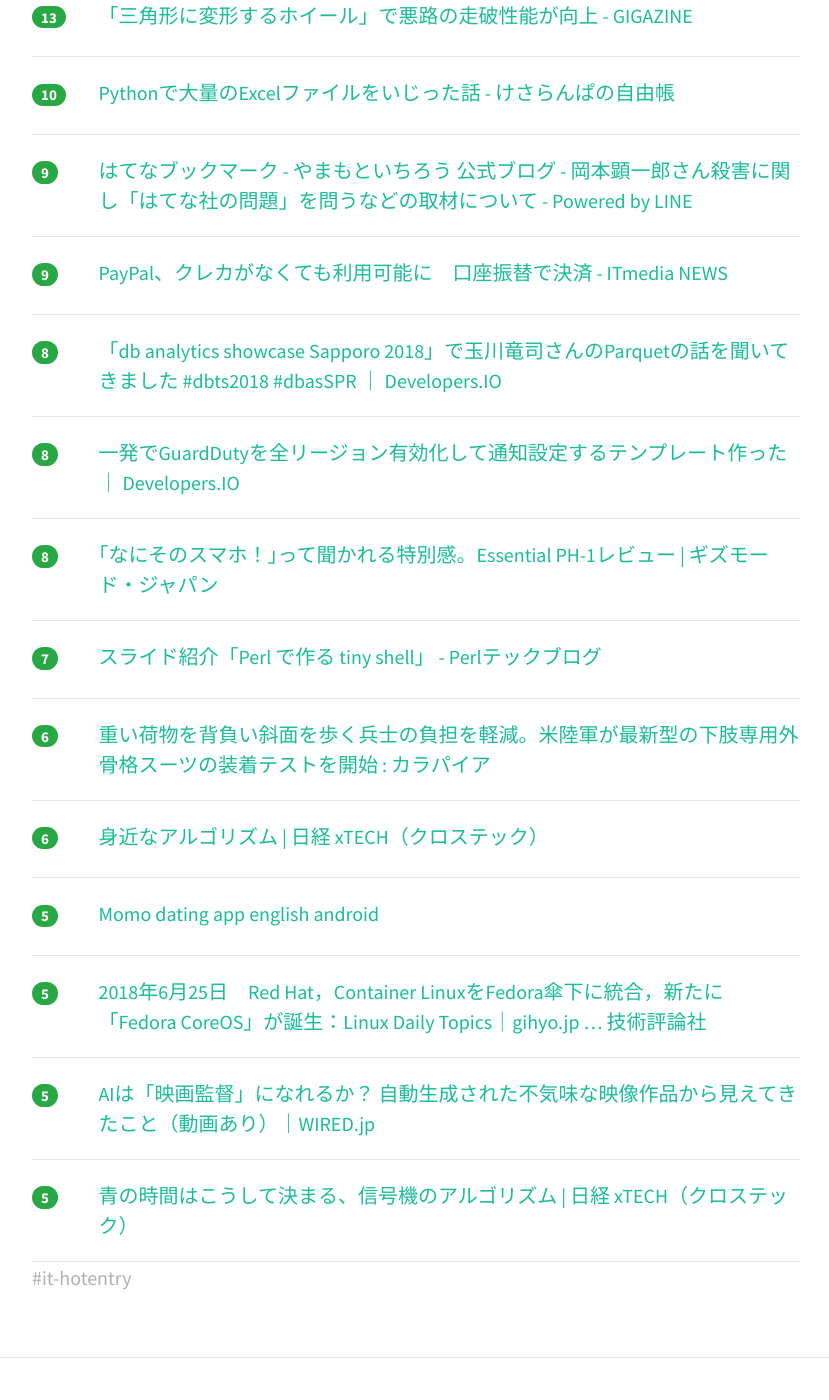
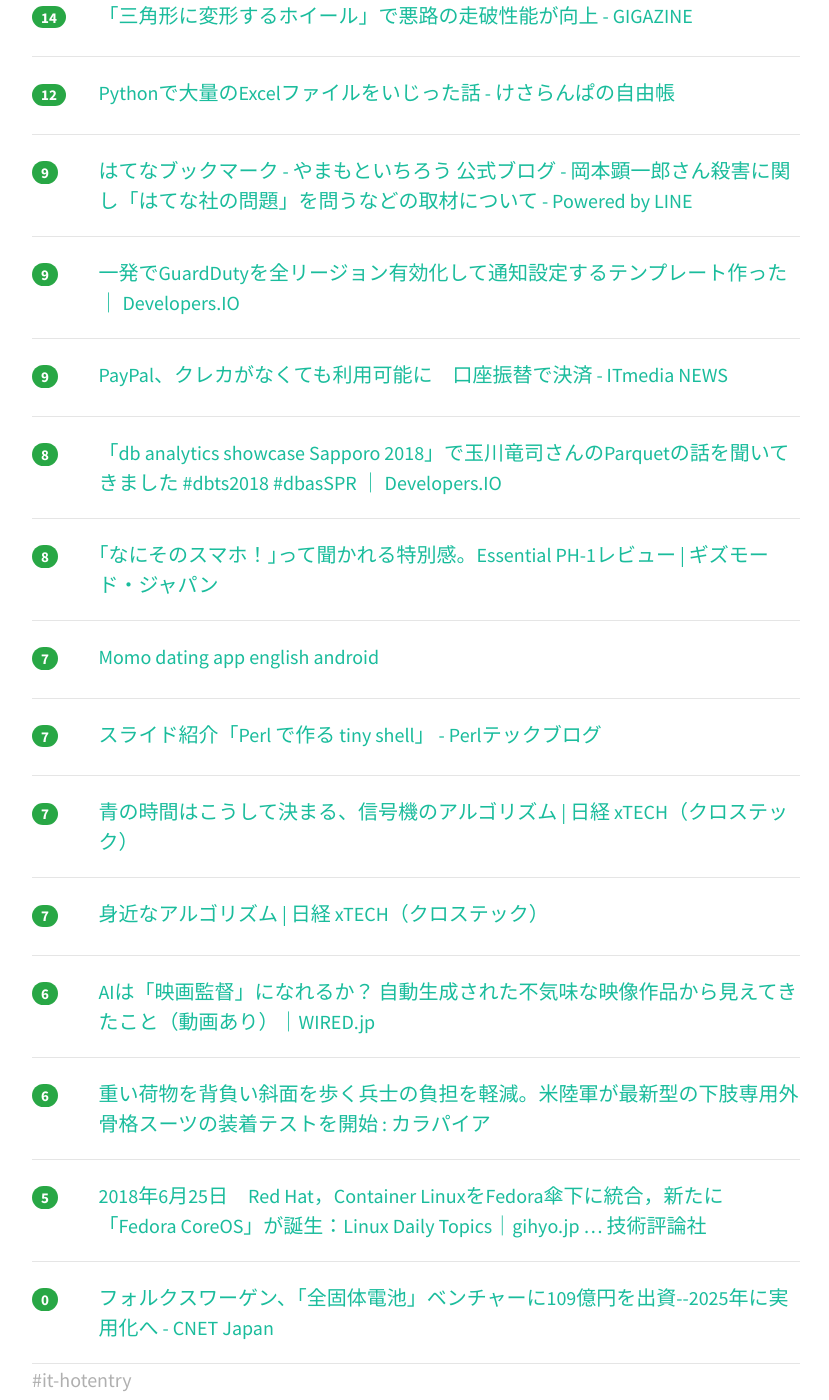
Before and after one commit to yatta47/hatena-matome-site, a Jekyll site: the page built from _posts/2018-06-26-hatena.md, in a window 1280 px wide and 1400 px high, scrolled down 676 px. Shown: the whole window, without its empty margins (224-1053 px from the left). Built offline with Jekyll 4.4.1, drawn with Linux system fonts in a browser that asks for light colours; nearby versions of some CDN libraries; part of the change alters nothing that is shown; some of the changed text lies outside the part shown.

Commit message:
Updated 2018-06-26

```diff
--- a/_posts/2018-06-26-hatena.md
+++ b/_posts/2018-06-26-hatena.md
@@ -1,18 +1,18 @@
 ---
 layout: post
 title:  "2018-06-26 はてぶIT"
-date:   2018-06-26 07:01:42
+date:   2018-06-26 08:01:17
 tags: [it-hotentry]
 ---
-17 件のデータあり
+18 件のデータあり
 
 <hr><div class="row">
-<div class="col-1"><span class="badge badge-pill badge-success h2">30</span></div>
+<div class="col-1"><span class="badge badge-pill badge-success h2">33</span></div>
 <div class="col-11"><a href='https://qiita.com/ao_log/items/f615e0e82164ad854792' target='_blank'>Dockerfile のベストプラクティスを自分なりに整理してみた</a></div>
 </div>
 <hr>
 <div class="row">
-<div class="col-1"><span class="badge badge-pill badge-success h2">14</span></div>
+<div class="col-1"><span class="badge badge-pill badge-success h2">16</span></div>
 <div class="col-11"><a href='https://www.publickey1.jp/blog/18/flutterdartiosandroid.html' target='_blank'>Flutter、ベータを卒業してリリースプレビューへ。Dart言語によるiOS/Android対応アプリフレームワーク － Publickey</a></div>
 </div>
 <hr>
@@ -22,18 +22,23 @@ tags: [it-hotentry]
 </div>
 <hr>
 <div class="row">
-<div class="col-1"><span class="badge badge-pill badge-success h2">13</span></div>
+<div class="col-1"><span class="badge badge-pill badge-success h2">14</span></div>
 <div class="col-11"><a href='https://gigazine.net/news/20180625-darpa-wheel-track/' target='_blank'>「三角形に変形するホイール」で悪路の走破性能が向上 - GIGAZINE</a></div>
 </div>
 <hr>
 <div class="row">
-<div class="col-1"><span class="badge badge-pill badge-success h2">10</span></div>
+<div class="col-1"><span class="badge badge-pill badge-success h2">12</span></div>
 <div class="col-11"><a href='http://kesaranpa.hatenablog.com/entry/2018/01/11/232612' target='_blank'>Pythonで大量のExcelファイルをいじった話 - けさらんぱの自由帳</a></div>
 </div>
 <hr>
 <div class="row">
 <div class="col-1"><span class="badge badge-pill badge-success h2">9</span></div>
 <div class="col-11"><a href='http://b.hatena.ne.jp/entry/s/lineblog.me/yamamotoichiro/archives/13190205.html' target='_blank'>はてなブックマーク - やまもといちろう 公式ブログ - 岡本顕一郎さん殺害に関し「はてな社の問題」を問うなどの取材について - Powered by LINE</a></div>
+</div>
+<hr>
+<div class="row">
+<div class="col-1"><span class="badge badge-pill badge-success h2">9</span></div>
+<div class="col-11"><a href='https://dev.classmethod.jp/cloud/aws/set-guardduty-all-region/' target='_blank'>一発でGuardDutyを全リージョン有効化して通知設定するテンプレート作った ｜ Developers.IO</a></div>
 </div>
 <hr>
 <div class="row">
@@ -48,12 +53,12 @@ tags: [it-hotentry]
 <hr>
 <div class="row">
 <div class="col-1"><span class="badge badge-pill badge-success h2">8</span></div>
-<div class="col-11"><a href='https://dev.classmethod.jp/cloud/aws/set-guardduty-all-region/' target='_blank'>一発でGuardDutyを全リージョン有効化して通知設定するテンプレート作った ｜ Developers.IO</a></div>
+<div class="col-11"><a href='https://www.gizmodo.jp/2018/06/essential-ph1-jpn-review.html' target='_blank'>｢なにそのスマホ！｣って聞かれる特別感。Essential PH-1レビュー | ギズモード・ジャパン</a></div>
 </div>
 <hr>
 <div class="row">
-<div class="col-1"><span class="badge badge-pill badge-success h2">8</span></div>
-<div class="col-11"><a href='https://www.gizmodo.jp/2018/06/essential-ph1-jpn-review.html' target='_blank'>｢なにそのスマホ！｣って聞かれる特別感。Essential PH-1レビュー | ギズモード・ジャパン</a></div>
+<div class="col-1"><span class="badge badge-pill badge-success h2">7</span></div>
+<div class="col-11"><a href='http://ksk-clan.tk/' target='_blank'>Momo dating app english android</a></div>
 </div>
 <hr>
 <div class="row">
@@ -62,18 +67,23 @@ tags: [it-hotentry]
 </div>
 <hr>
 <div class="row">
-<div class="col-1"><span class="badge badge-pill badge-success h2">6</span></div>
-<div class="col-11"><a href='http://karapaia.com/archives/52261359.html' target='_blank'>重い荷物を背負い斜面を歩く兵士の負担を軽減。米陸軍が最新型の下肢専用外骨格スーツの装着テストを開始 : カラパイア</a></div>
+<div class="col-1"><span class="badge badge-pill badge-success h2">7</span></div>
+<div class="col-11"><a href='http://tech.nikkeibp.co.jp/atcl/nxt/column/18/00321/062000003/?n_cid=nbpnxt_twbn' target='_blank'>青の時間はこうして決まる、信号機のアルゴリズム | 日経 xTECH（クロステック）</a></div>
+</div>
+<hr>
+<div class="row">
+<div class="col-1"><span class="badge badge-pill badge-success h2">7</span></div>
+<div class="col-11"><a href='http://tech.nikkeibp.co.jp/atcl/nxt/column/18/00321/' target='_blank'>身近なアルゴリズム | 日経 xTECH（クロステック）</a></div>
 </div>
 <hr>
 <div class="row">
 <div class="col-1"><span class="badge badge-pill badge-success h2">6</span></div>
-<div class="col-11"><a href='http://tech.nikkeibp.co.jp/atcl/nxt/column/18/00321/' target='_blank'>身近なアルゴリズム | 日経 xTECH（クロステック）</a></div>
+<div class="col-11"><a href='https://wired.jp/2018/06/25/ai-filmmaker-zone-out/' target='_blank'>AIは「映画監督」になれるか？ 自動生成された不気味な映像作品から見えてきたこと（動画あり）｜WIRED.jp</a></div>
 </div>
 <hr>
 <div class="row">
-<div class="col-1"><span class="badge badge-pill badge-success h2">5</span></div>
-<div class="col-11"><a href='http://ksk-clan.tk/' target='_blank'>Momo dating app english android</a></div>
+<div class="col-1"><span class="badge badge-pill badge-success h2">6</span></div>
+<div class="col-11"><a href='http://karapaia.com/archives/52261359.html' target='_blank'>重い荷物を背負い斜面を歩く兵士の負担を軽減。米陸軍が最新型の下肢専用外骨格スーツの装着テストを開始 : カラパイア</a></div>
 </div>
 <hr>
 <div class="row">
@@ -82,12 +92,7 @@ tags: [it-hotentry]
 </div>
 <hr>
 <div class="row">
-<div class="col-1"><span class="badge badge-pill badge-success h2">5</span></div>
-<div class="col-11"><a href='https://wired.jp/2018/06/25/ai-filmmaker-zone-out/' target='_blank'>AIは「映画監督」になれるか？ 自動生成された不気味な映像作品から見えてきたこと（動画あり）｜WIRED.jp</a></div>
+<div class="col-1"><span class="badge badge-pill badge-success h2">0</span></div>
+<div class="col-11"><a href='https://japan.cnet.com/article/35121404/' target='_blank'>フォルクスワーゲン、「全固体電池」ベンチャーに109億円を出資--2025年に実用化へ - CNET Japan</a></div>
 </div>
 <hr>
-<div class="row">
-<div class="col-1"><span class="badge badge-pill badge-success h2">5</span></div>
-<div class="col-11"><a href='http://tech.nikkeibp.co.jp/atcl/nxt/column/18/00321/062000003/?n_cid=nbpnxt_twbn' target='_blank'>青の時間はこうして決まる、信号機のアルゴリズム | 日経 xTECH（クロステック）</a></div>
-</div>
-<hr>
```
